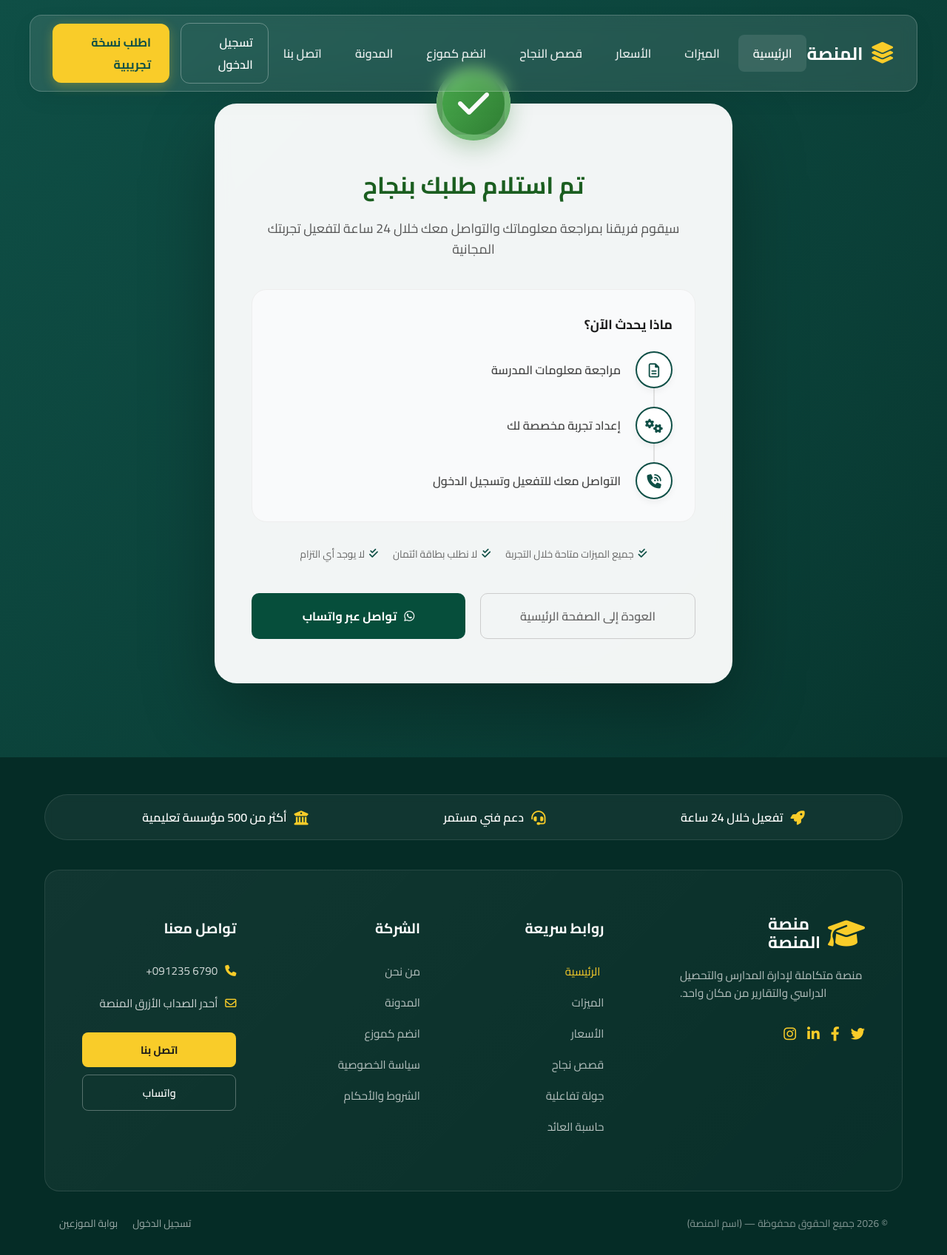
After one commit to ahmedElsayedHussien/website, a Django app: page /trial/success/ in a window 1280 px wide. The commit adds this page. Shown: the whole page at 74% size. Run offline with Django 5.2, Linux system fonts and the light colour scheme.

Commit message:
feat: Add initial marketing pages for home, pricing, trial, and trial success, along with base CSS styling.

```diff
--- a/promasky_platform/core/marketing/urls.py
+++ b/promasky_platform/core/marketing/urls.py
@@ -5,4 +5,5 @@ urlpatterns = [
     path('', views.home, name='home'),
     path('pricing/', views.pricing, name='pricing'),
     path('trial/', views.trial, name='trial'),
+    path('trial/success/', views.trial_success, name='trial_success'),
 ]
--- a/promasky_platform/core/marketing/views.py
+++ b/promasky_platform/core/marketing/views.py
@@ -9,3 +9,6 @@ def pricing(request):
 
 def trial(request):
     return render(request, 'marketing/trial.html')
+
+def trial_success(request):
+    return render(request, 'marketing/trial_success.html')
--- a/promasky_platform/core/static/css/main.css
+++ b/promasky_platform/core/static/css/main.css
@@ -2207,3 +2207,256 @@ input:checked+.slider:before {
         padding: 0 20px;
     }
 }
+
+/* --- Success Page --- */
+.success-page-wrapper {
+    background: linear-gradient(135deg, #0F4F46 0%, #06312a 100%);
+    min-height: 100vh;
+    display: flex;
+    justify-content: center;
+    align-items: center;
+    padding: 140px 20px 100px;
+    position: relative;
+    overflow: hidden;
+}
+
+.success-page-wrapper::before {
+    content: '';
+    position: absolute;
+    top: -50%;
+    left: -50%;
+    width: 200%;
+    height: 200%;
+    background: radial-gradient(circle at center, rgba(15, 79, 70, 0.4) 0%, transparent 70%);
+    pointer-events: none;
+}
+
+.success-card {
+    background: rgba(255, 255, 255, 0.95);
+    backdrop-filter: blur(10px);
+    border-radius: 30px;
+    padding: 60px 50px;
+    max-width: 700px;
+    width: 100%;
+    text-align: center;
+    position: relative;
+    box-shadow: 0 40px 100px rgba(0, 0, 0, 0.3);
+    animation: slideUp 0.6s cubic-bezier(0.165, 0.84, 0.44, 1);
+}
+
+@keyframes slideUp {
+    from {
+        transform: translateY(50px);
+        opacity: 0;
+    }
+
+    to {
+        transform: translateY(0);
+        opacity: 1;
+    }
+}
+
+.success-icon-container {
+    width: 100px;
+    height: 100px;
+    background: linear-gradient(135deg, #4CAF50 0%, #2E7D32 100%);
+    /* Green Gradient */
+    border-radius: 50%;
+    display: flex;
+    justify-content: center;
+    align-items: center;
+    margin: -110px auto 30px;
+    /* Pull up outside card */
+    box-shadow: 0 10px 30px rgba(46, 125, 50, 0.3);
+    border: 8px solid rgba(255, 255, 255, 0.2);
+    /* Outer ring effect */
+    position: relative;
+}
+
+.success-icon-container::after {
+    content: '';
+    position: absolute;
+    top: -8px;
+    left: -8px;
+    right: -8px;
+    bottom: -8px;
+    border-radius: 50%;
+    border: 8px solid rgba(255, 255, 255, 0.95);
+    /* Match card bg to hide connection */
+    z-index: -1;
+}
+
+.success-icon-container i {
+    font-size: 3rem;
+    color: var(--white);
+}
+
+.success-title {
+    color: #1B5E20;
+    /* Dark Green */
+    font-size: 2rem;
+    font-weight: 800;
+    margin-bottom: 15px;
+}
+
+.success-message {
+    color: #555;
+    font-size: 1.1rem;
+    line-height: 1.6;
+    margin-bottom: 40px;
+}
+
+.success-timeline-box {
+    background: #F9FAFB;
+    border-radius: 20px;
+    padding: 30px;
+    margin-bottom: 30px;
+    border: 1px solid #EEE;
+    text-align: right;
+}
+
+.success-timeline-box h3 {
+    font-size: 1.1rem;
+    color: var(--dark-text);
+    margin-bottom: 20px;
+    font-weight: 700;
+}
+
+.timeline-list {
+    list-style: none;
+    padding: 0;
+    position: relative;
+}
+
+/* Vertical Line */
+.timeline-list::before {
+    content: '';
+    position: absolute;
+    top: 10px;
+    right: 24px;
+    bottom: 10px;
+    width: 2px;
+    background: #E0E0E0;
+    z-index: 1;
+}
+
+.timeline-list li {
+    position: relative;
+    display: flex;
+    align-items: center;
+    gap: 20px;
+    margin-bottom: 25px;
+    z-index: 2;
+}
+
+.timeline-list li:last-child {
+    margin-bottom: 0;
+}
+
+.timeline-icon {
+    width: 50px;
+    height: 50px;
+    background: var(--white);
+    border: 2px solid var(--primary-emerald);
+    border-radius: 50%;
+    display: flex;
+    justify-content: center;
+    align-items: center;
+    flex-shrink: 0;
+    color: var(--primary-emerald);
+    font-size: 1.2rem;
+    box-shadow: 0 4px 10px rgba(0, 0, 0, 0.05);
+}
+
+.timeline-list li span {
+    font-weight: 600;
+    color: #444;
+    font-size: 1rem;
+}
+
+.success-trust-badges {
+    display: flex;
+    justify-content: center;
+    gap: 20px;
+    flex-wrap: wrap;
+    margin-bottom: 40px;
+    font-size: 0.85rem;
+    color: #666;
+}
+
+.success-trust-badges span {
+    display: flex;
+    align-items: center;
+    gap: 6px;
+}
+
+.success-trust-badges i {
+    color: var(--primary-emerald);
+    /* Green check */
+}
+
+.success-actions {
+    display: flex;
+    gap: 20px;
+}
+
+.btn-whatsapp-wide {
+    flex: 1;
+    background-color: #064E3B;
+    /* Dark Green Button */
+    color: var(--white);
+    padding: 15px;
+    border-radius: 10px;
+    /* Slight rounded */
+    text-decoration: none;
+    font-weight: 700;
+    display: flex;
+    align-items: center;
+    justify-content: center;
+    gap: 10px;
+    transition: var(--transition);
+}
+
+.btn-whatsapp-wide:hover {
+    background-color: #04382b;
+    transform: translateY(-2px);
+}
+
+.btn-outline-wide {
+    flex: 1;
+    background: transparent;
+    border: 1px solid #CCC;
+    color: #666;
+    padding: 15px;
+    border-radius: 10px;
+    text-decoration: none;
+    font-weight: 600;
+    display: flex;
+    align-items: center;
+    justify-content: center;
+    transition: var(--transition);
+}
+
+.btn-outline-wide:hover {
+    border-color: var(--primary-emerald);
+    color: var(--primary-emerald);
+    background: #FAFAFA;
+}
+
+@media (max-width: 600px) {
+    .success-card {
+        padding: 50px 25px 30px;
+        margin-top: 50px;
+    }
+
+    .success-actions {
+        flex-direction: column-reverse;
+        /* Home at bottom */
+    }
+
+    .success-trust-badges {
+        flex-direction: column;
+        gap: 10px;
+        align-items: center;
+    }
+}
--- a/promasky_platform/core/templates/marketing/trial.html
+++ b/promasky_platform/core/templates/marketing/trial.html
@@ -12,7 +12,8 @@
             </div>
 
             <div class="trial-image-container">
-                <img src="{% static 'images/Gemini_Generated_Image_l4tm72l4tm72l4tm.png' %}" alt="واجهة النظام" class="trial-laptop-img">
+                <img src="{% static 'images/Gemini_Generated_Image_l4tm72l4tm72l4tm.png' %}" alt="واجهة النظام"
+                    class="trial-laptop-img">
             </div>
 
             <div class="trial-trust-indicators">
@@ -42,7 +43,7 @@
                 <p>جميع البيانات تستخدم فقط لتفعيل حسابك.</p>
             </div>
 
-            <form class="activation-form">
+            <form class="activation-form" action="{% url 'trial_success' %}">
                 <!-- School Info Section -->
                 <div class="form-section-title">معلومات المدرسة</div>
 
--- /dev/null
+++ b/promasky_platform/core/templates/marketing/trial_success.html
@@ -0,0 +1,44 @@
+{% extends 'base.html' %}
+{% load static %}
+
+{% block content %}
+<div class="success-page-wrapper">
+    <div class="success-card">
+        <div class="success-icon-container">
+            <i class="fa-solid fa-check"></i>
+        </div>
+
+        <h1 class="success-title">تم استلام طلبك بنجاح</h1>
+        <p class="success-message">سيقوم فريقنا بمراجعة معلوماتك والتواصل معك خلال 24 ساعة لتفعيل تجربتك المجانية</p>
+
+        <div class="success-timeline-box">
+            <h3>ماذا يحدث الآن؟</h3>
+            <ul class="timeline-list">
+                <li>
+                    <div class="timeline-icon"><i class="fa-regular fa-file-lines"></i></div>
+                    <span>مراجعة معلومات المدرسة</span>
+                </li>
+                <li>
+                    <div class="timeline-icon"><i class="fa-solid fa-gears"></i></div>
+                    <span>إعداد تجربة مخصصة لك</span>
+                </li>
+                <li>
+                    <div class="timeline-icon"><i class="fa-solid fa-phone-volume"></i></div>
+                    <span>التواصل معك للتفعيل وتسجيل الدخول</span>
+                </li>
+            </ul>
+        </div>
+
+        <div class="success-trust-badges">
+            <span><i class="fa-solid fa-check-double"></i> جميع الميزات متاحة خلال التجربة</span>
+            <span><i class="fa-solid fa-check-double"></i> لا نطلب بطاقة ائتمان</span>
+            <span><i class="fa-solid fa-check-double"></i> لا يوجد أي التزام</span>
+        </div>
+
+        <div class="success-actions">
+            <a href="{% url 'home' %}" class="btn-outline-wide">العودة إلى الصفحة الرئيسية</a>
+            <a href="#" class="btn-whatsapp-wide"><i class="fa-brands fa-whatsapp"></i> تواصل عبر واتساب</a>
+        </div>
+    </div>
+</div>
+{% endblock %}
```
